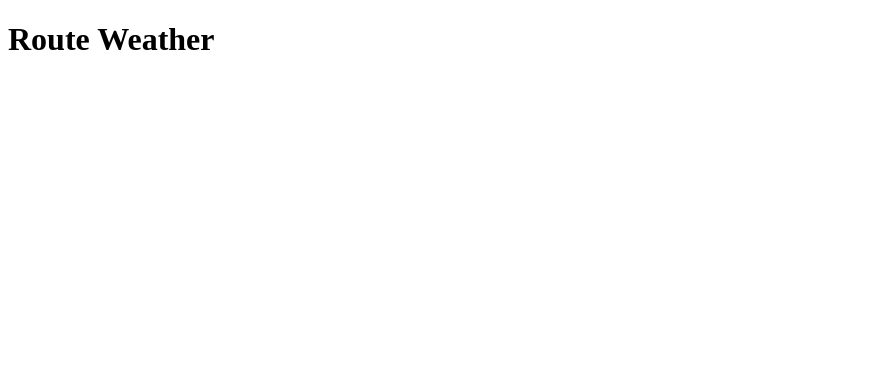
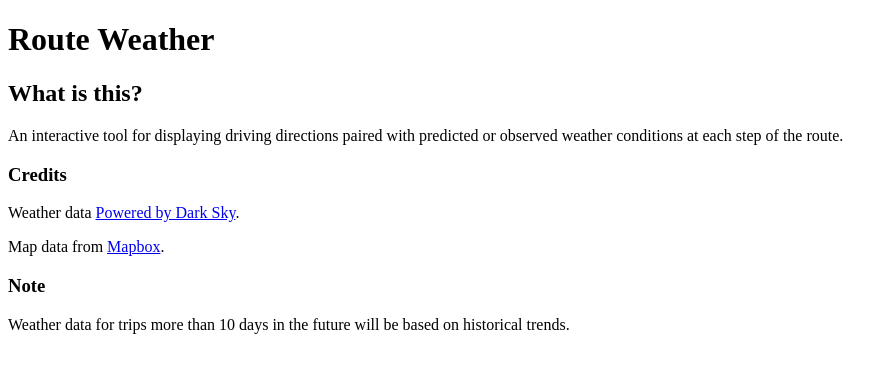
Before and after one commit to jasonmlutz/route-weather-js, a plain HTML site: page index.html in a window 1280 px wide. Shown: the whole page, without its empty margins (0-894 px from the left). Drawn offline with Linux system fonts and the light colour scheme.

Commit message:
overview of project + credits

```diff
--- a/index.html
+++ b/index.html
@@ -5,6 +5,20 @@
     <link rel="icon" href="assets/images/favicon.ico" type="image/x-icon">
   </head>
   <body>
-    <h1>Route Weather</h1>
+    <header>
+      <h1>Route Weather</h1>
+    </header>
+    <section>
+      <h2>What is this?</h2>
+      <p>An interactive tool for displaying driving directions paired with
+      predicted or observed weather conditions at each step of the route.</p>
+
+      <h3>Credits</h3>
+      <p>Weather data <a target="_blank" href="http://darksky.net/dev">Powered by Dark Sky</a>.</p>
+      <p>Map data from <a target="_blank" href="http://www.mapbox.com/">Mapbox</a>.</p>
+
+      <h3>Note</h3>
+      <p>Weather data for trips more than 10 days in the future will be based on historical trends.</p>
+    </section>
   </body>
 </html>
```
